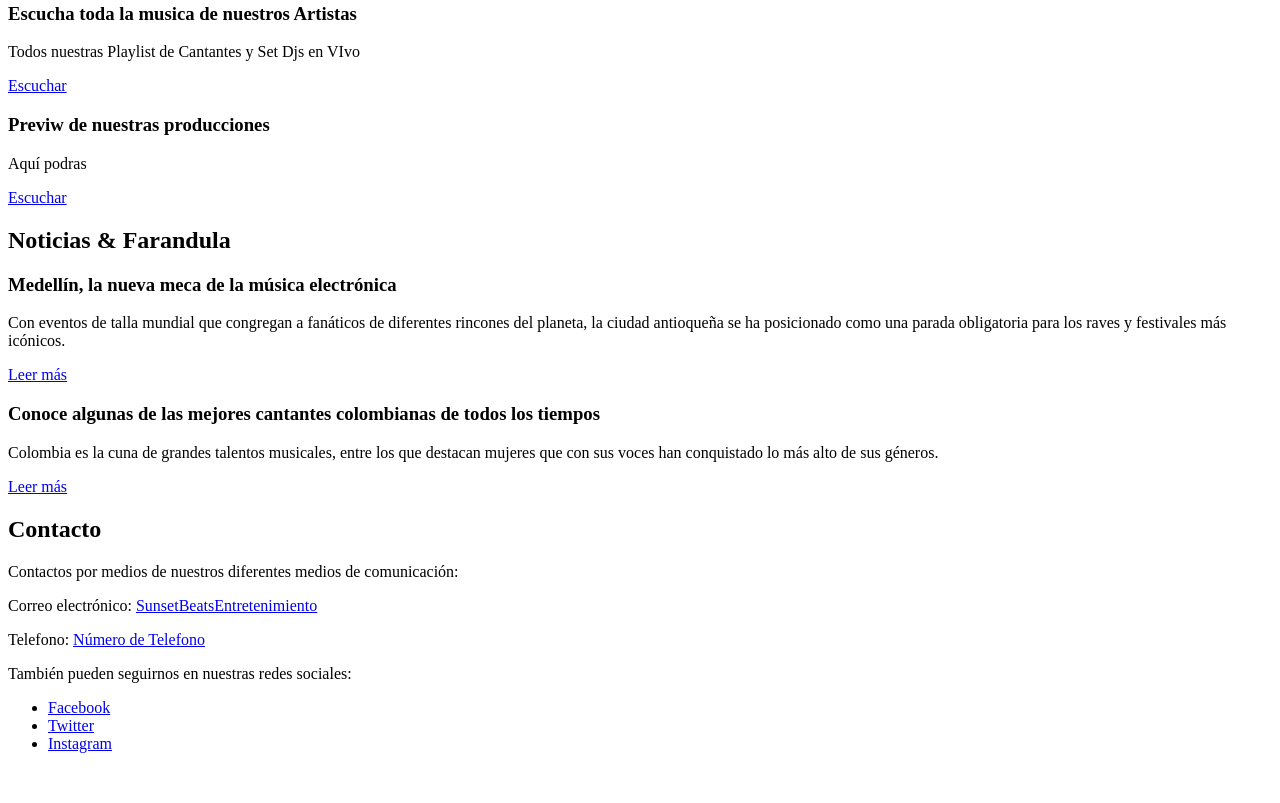
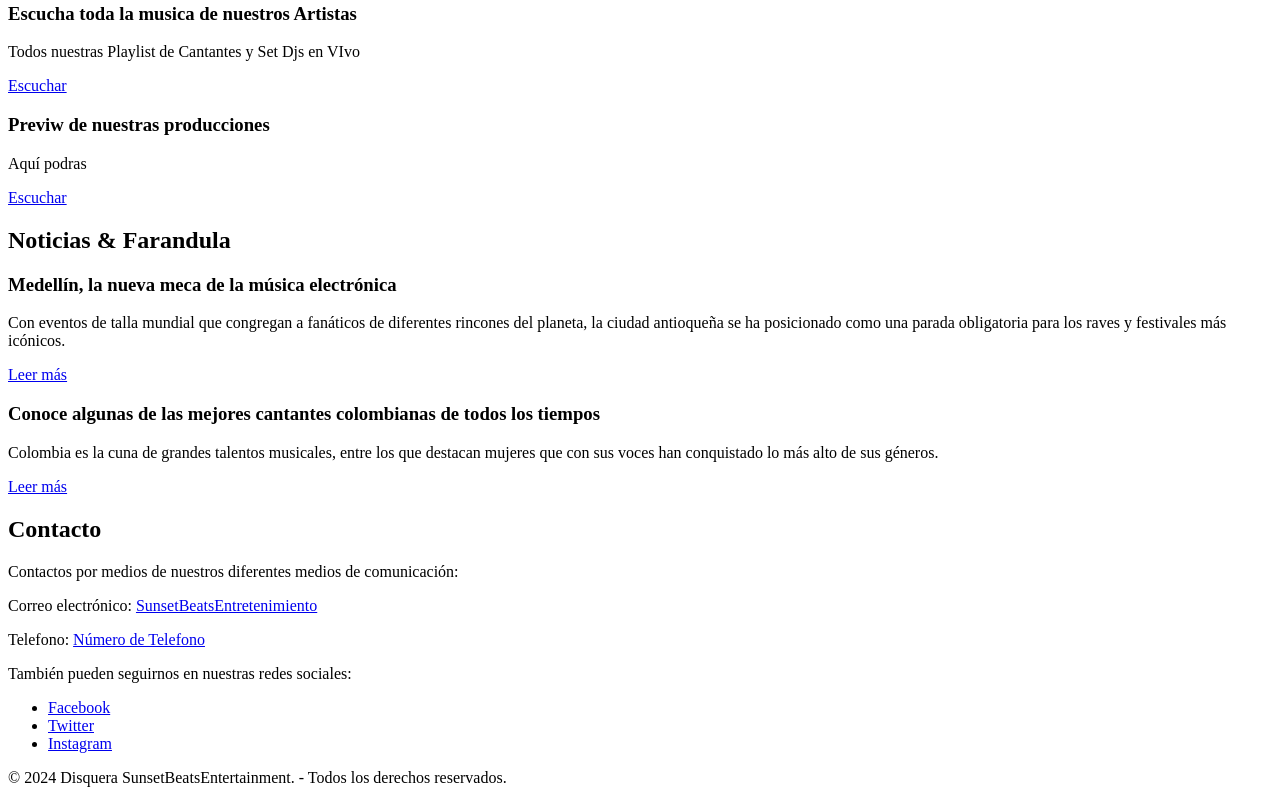
Before and after one commit to JhonnysMoreno97/Sunset-Beats-Entretenimiento, a plain HTML site: page index.html in a window 1280 px wide. Shown: the part 982-1785 px from the top of the page. Before the commit the page ends 1751 px from the top, so only its background shows below. Drawn offline with Linux system fonts and the light colour scheme.

Commit message:
Pie de Página

```diff
--- a/index.html
+++ b/index.html
@@ -121,7 +121,14 @@
         </section>
 
 
+    <!-- Pie de página -->
 
-        </body>
+    <footer>
 
-        </html>
+        <p>&copy; 2024 Disquera SunsetBeatsEntertainment. - Todos los derechos reservados.</p>
+
+    </footer>
+
+</body>
+
+</html>
```
